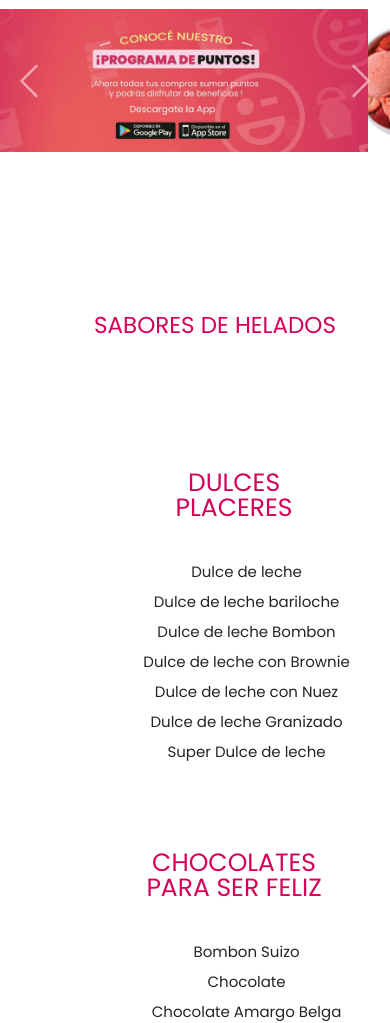
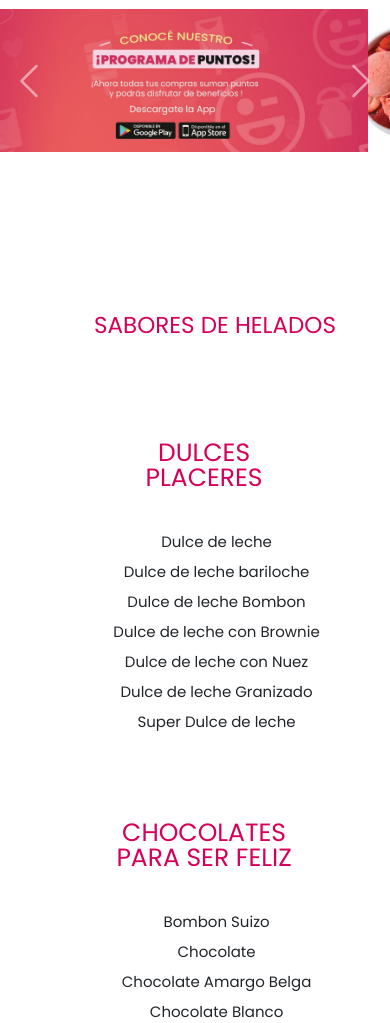
Before and after one commit to Ignacio-Rosales/Proyecto_heladeria, a website: page index.html in a window 390 px wide. Shown: the part 86-1109 px from the top of the page. Drawn offline with nearby package versions, Linux system fonts and the light colour scheme.

Commit message:
Arregle responsive de la pagina de inicio

```diff
--- a/scss/partials/_responsives.scss
+++ b/scss/partials/_responsives.scss
@@ -185,14 +185,13 @@
 
     .inicio{
         .listas{
-            margin: 80px;
+            margin: 50px;
             display: grid;
             text-align: center;
             position: relative;
 
             grid-template-columns: 1fr;
             grid-template-rows: auto;
-
 
             .col{
 
@@ -201,7 +200,6 @@
                     margin-left: 50px;
                 }
             }
-
         }
         .inicio_pag{
 
```
Also changed, not shown: scss/partials/_inicio.scss (line endings or trailing spaces), scss/styles.css, 1 other file.
